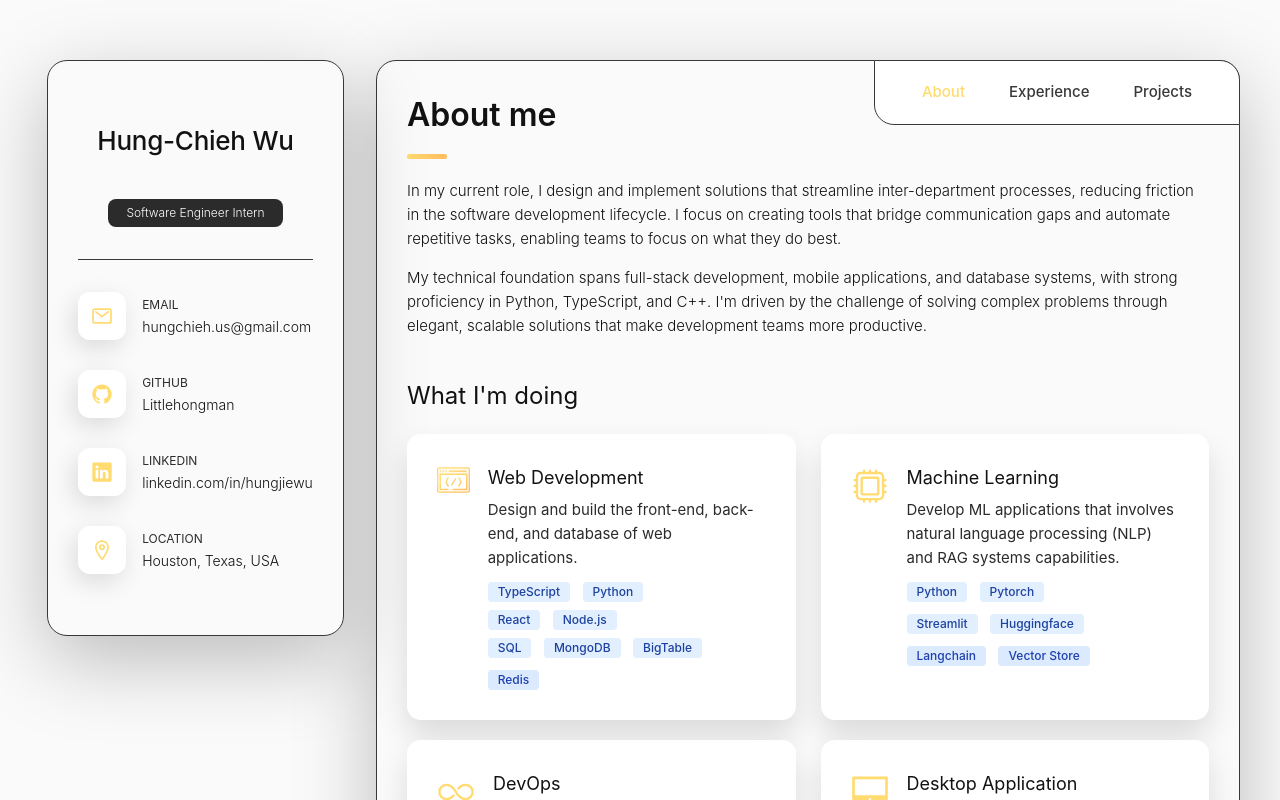
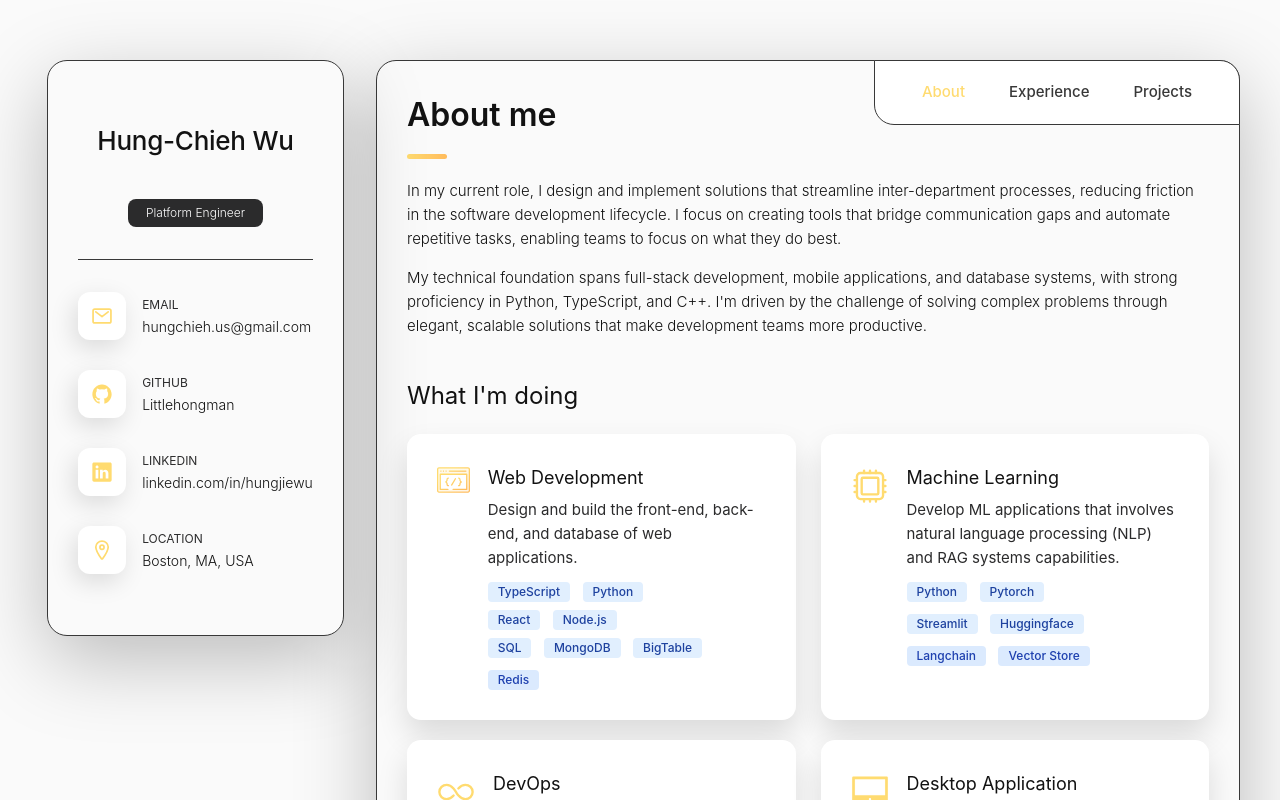
Before and after one commit to littlehongman/littlehongman.github.io, a plain HTML site: page index.html in a window 1280 px wide. Shown: the top 800 px of the page. Drawn offline with nearby package versions, Linux system fonts and the light colour scheme.

Commit message:
update info

```diff
--- a/index.html
+++ b/index.html
@@ -72,7 +72,7 @@
           <h1 class="name" title="Hung-Chieh Wu">Hung-Chieh Wu</h1>
           <br />
 
-          <p class="title">Software Engineer Intern</p>
+          <p class="title">Platform Engineer</p>
         </div>
 
         <button class="info_more-btn" data-sidebar-btn>
@@ -140,7 +140,7 @@
             <div class="contact-info">
               <p class="contact-title">Location</p>
 
-              <address>Houston, Texas, USA</address>
+              <address>Boston, MA, USA</address>
             </div>
 
           </li>
```
